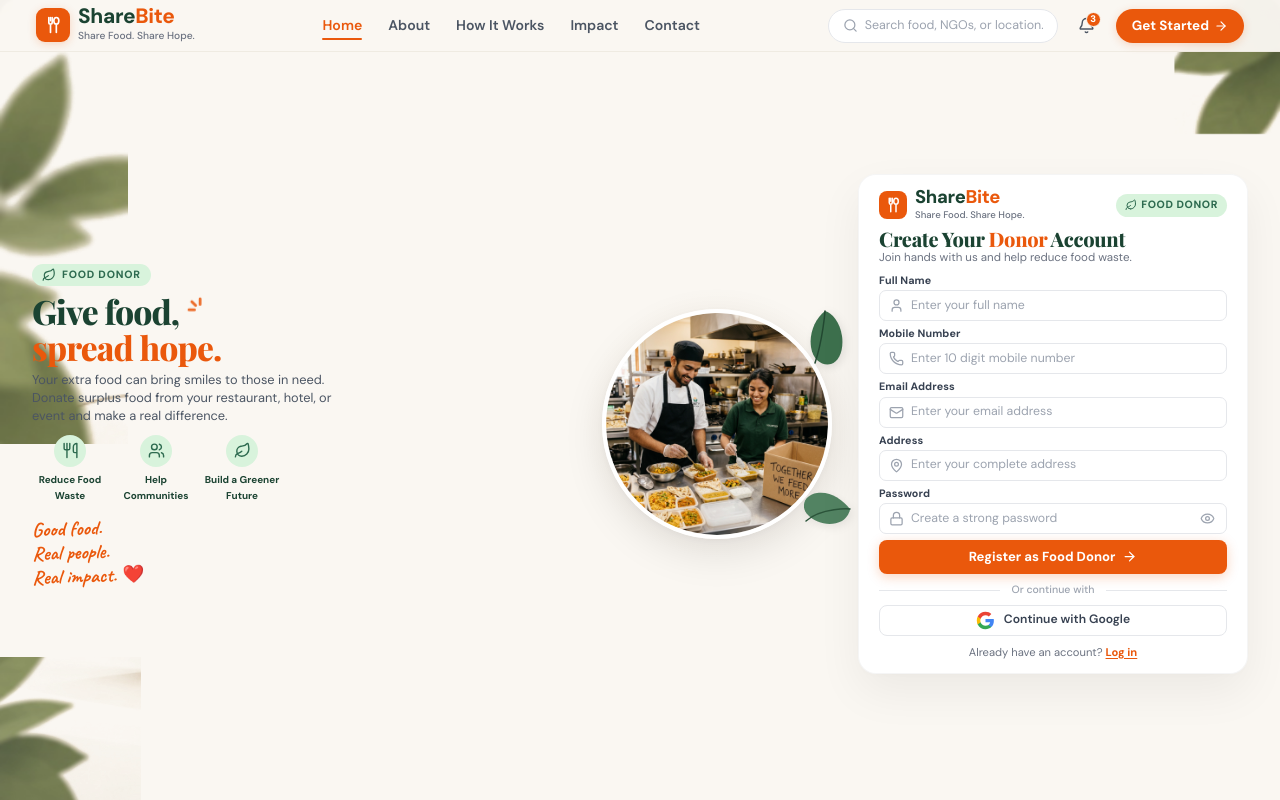
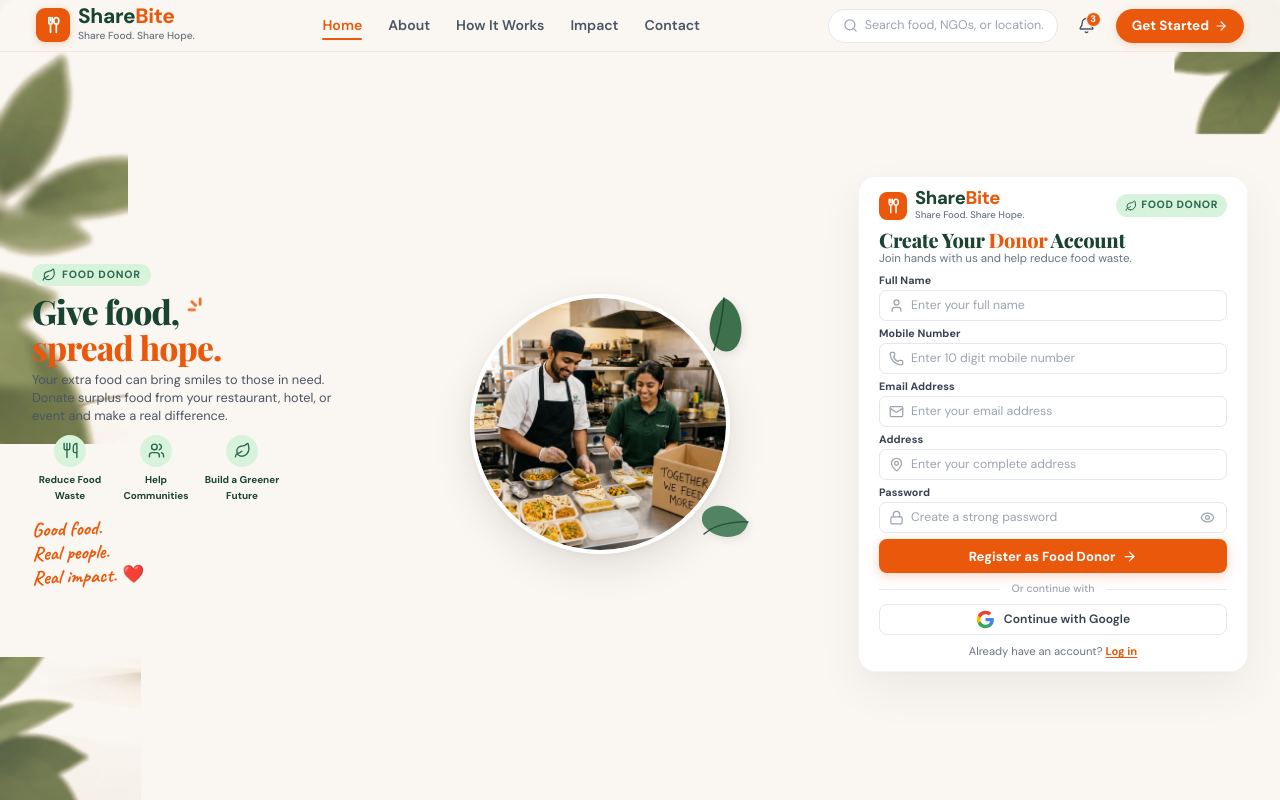
Before and after one commit to anubhavt675-gif/SHAREBITE-, a React (Vite) app: page /register in a window 1280 px wide. Both pictures are taken after a click on the button 293 px from the left and 596 px from the top of the page. Built offline with nearby package versions, Linux system fonts and the light colour scheme; a web font is replaced by a local one.

Commit message:
Center donor chef photo between hero text and card, increase photo size

```diff
--- a/src/pages/auth/DonorRegister.module.css
+++ b/src/pages/auth/DonorRegister.module.css
@@ -322,17 +322,14 @@
    HERO SECTION
 ───────────────────────────────────── */
 .heroSection {
-  flex: 1;
+  flex: 0 0 auto;
+  max-width: 350px;
   display: flex;
-  align-items: center;
-  justify-content: space-between;
-  gap: 24px;
-  min-width: 0;
+  flex-direction: column;
 }
 
 .heroContent {
-  max-width: 350px;
-  flex-shrink: 0;
+  width: 100%;
   position: relative;
   z-index: 2;
 }
@@ -468,12 +465,13 @@
 ───────────────────────────────────── */
 .chefPhotoWrapper {
   position: relative;
-  width: clamp(280px, 24vw, 340px);
-  height: clamp(280px, 24vw, 340px);
+  width: clamp(310px, 24vw, 360px);
+  height: clamp(310px, 24vw, 360px);
   flex-shrink: 0;
   display: flex;
   align-items: center;
   justify-content: center;
+  margin: 0 auto;
 }
 
 .chefPhotoAura {
@@ -486,8 +484,8 @@
 
 .chefPhotoCircle {
   position: relative;
-  width: clamp(260px, 22vw, 310px);
-  height: clamp(260px, 22vw, 310px);
+  width: clamp(285px, 22vw, 330px);
+  height: clamp(285px, 22vw, 330px);
   border-radius: 50%;
   overflow: hidden;
   border: 4px solid #FFFFFF;
@@ -506,15 +504,15 @@
 /* Floating leaves around photo */
 .floatingLeafTopRight {
   position: absolute;
-  top: 10px;
-  right: -5px;
+  top: 12px;
+  right: -6px;
   z-index: 3;
   filter: drop-shadow(2px 3px 5px rgba(0, 0, 0, 0.10));
 }
 
 .floatingLeafBottomRight {
   position: absolute;
-  bottom: 20px;
+  bottom: 22px;
   right: -10px;
   z-index: 3;
   filter: drop-shadow(2px 3px 5px rgba(0, 0, 0, 0.08));
@@ -814,14 +812,14 @@
     --nav-height: 52px;
   }
   .main {
-    padding: 8px 32px 12px 32px;
+    padding: 6px 32px 10px 32px;
     gap: 16px;
   }
   .cardContainer {
     width: 390px;
   }
   .card {
-    padding: 13px 20px 11px 20px;
+    padding: 12px 20px 10px 20px;
     border-radius: 18px;
   }
   .cardHeader {
@@ -833,7 +831,7 @@
   }
   .cardSubtitle {
     font-size: 0.72rem;
-    margin-bottom: 6px;
+    margin-bottom: 5px;
   }
   .form {
     gap: 4px;
@@ -903,12 +901,13 @@
     font-size: 1.25rem;
   }
   .chefPhotoWrapper {
-    width: 250px;
-    height: 250px;
+    width: 280px;
+    height: 280px;
+    margin: 0 auto;
   }
   .chefPhotoCircle {
-    width: 230px;
-    height: 230px;
+    width: 260px;
+    height: 260px;
   }
 }
 
@@ -917,12 +916,13 @@
 ───────────────────────────────────── */
 @media (max-width: 1200px) {
   .chefPhotoWrapper {
+    width: 280px;
+    height: 280px;
+    margin: 0 auto;
+  }
+  .chefPhotoCircle {
     width: 260px;
     height: 260px;
-  }
-  .chefPhotoCircle {
-    width: 240px;
-    height: 240px;
   }
   .cardContainer {
     width: 370px;
@@ -943,6 +943,7 @@
   }
   .heroSection {
     width: 100%;
+    max-width: 500px;
     align-items: center;
     text-align: center;
     flex-direction: column;
@@ -960,7 +961,7 @@
     justify-content: center;
   }
   .chefPhotoWrapper {
-    margin: 14px auto 18px auto;
+    margin: 18px auto 22px auto;
   }
   .cardContainer {
     width: 100%;
--- a/src/pages/auth/DonorRegisterPage.tsx
+++ b/src/pages/auth/DonorRegisterPage.tsx
@@ -243,8 +243,9 @@ export default function DonorRegisterPage({ initialMode }: { initialMode?: 'regi
               </span>
             </div>
           </div>
+        </section>
 
-          {/* Central Circular Chef Photo with aura and leaves */}
+        {/* ─────────────── CENTRAL CIRCULAR CHEF PHOTO (Center) ─────────────── */}
         <div className={styles.chefPhotoWrapper}>
           <div className={styles.chefPhotoAura} />
 
@@ -273,7 +274,6 @@ export default function DonorRegisterPage({ initialMode }: { initialMode?: 'regi
             />
           </div>
         </div>
-        </section>
 
         {/* ─────────────── RIGHT FLOATING CARD ─────────────── */}
         <aside className={styles.cardContainer}>
```
Lines whose indentation alone changed are shown as unchanged.
